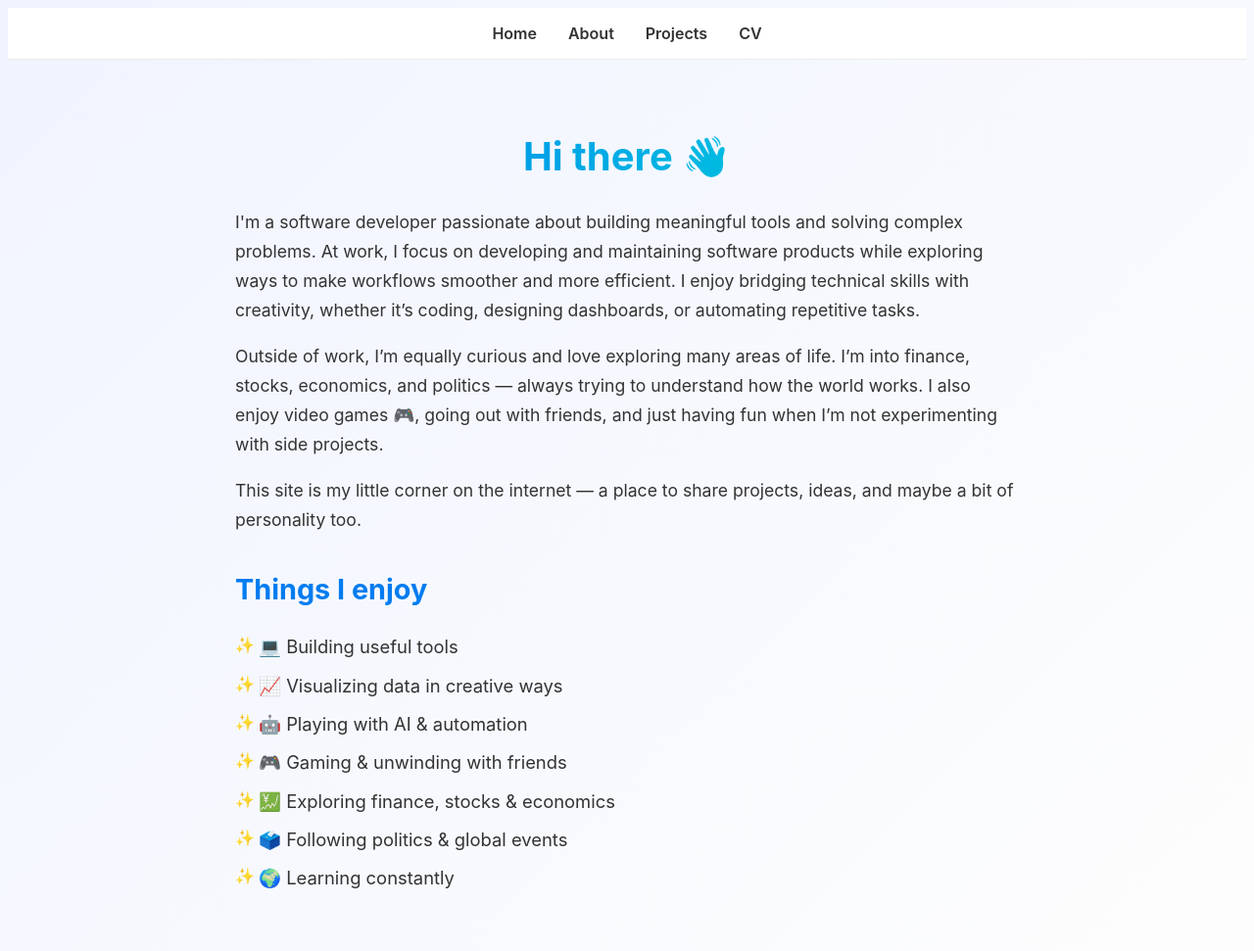
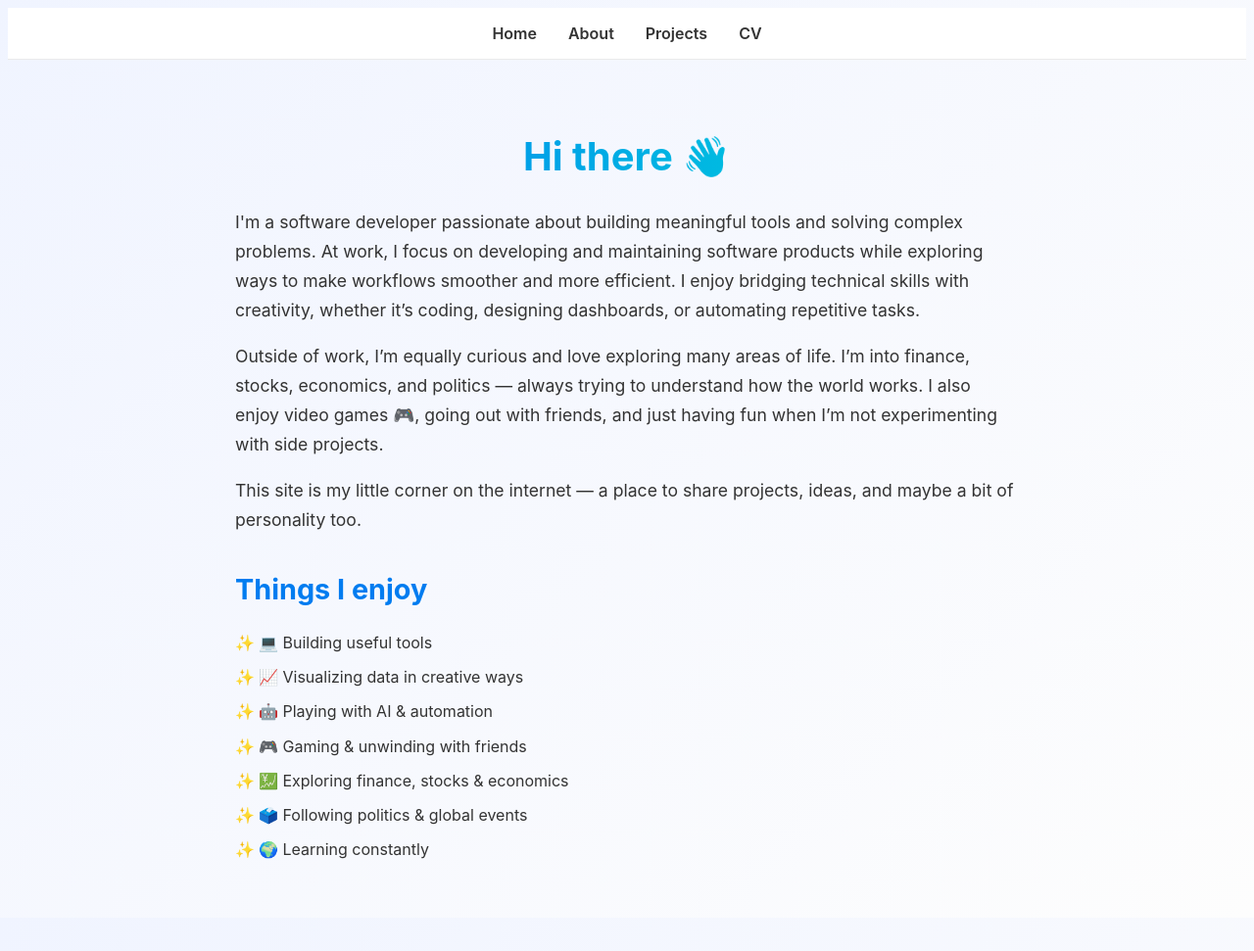
Before and after one commit to vinersar31/portfolio, a Jekyll site: the page built from about.md, in a window 1280 px wide and 971 px high. Shown: the whole window at 98% size. Built offline with Jekyll 4.4.1, drawn with Linux system fonts in a browser that asks for light colours.

Commit message:
format style.css

```diff
--- a/assets/css/style.css
+++ b/assets/css/style.css
@@ -44,51 +44,64 @@
   width: 100%;
 }
 
+/* ===== About Page Styles ===== */
 .about-section {
   max-width: 800px;
-  margin: 4rem auto;
-  padding: 0 1.5rem;
-  font-size: 1.15rem;
-  line-height: 1.8;
-  color: #2c3e50;
-  font-family: 'Segoe UI', sans-serif;
+  margin: 0 auto;
+  padding: 2rem;
+  font-family: Inter, sans-serif;
+  color: #333;
+  line-height: 1.7;
+  animation: fade-in 0.8s ease-in-out;
 }
 
 .about-section h1 {
   font-size: 2.5rem;
+  margin-bottom: 1rem;
   text-align: center;
-  margin-bottom: 1.5rem;
-  color: #ff4757;
+  background: linear-gradient(90deg, #007cf0, #00dfd8);
+  background-clip: text;
+  -webkit-text-fill-color: transparent;
 }
 
 .about-section h2 {
-  font-size: 1.5rem;
-  margin-top: 2.5rem;
+  font-size: 1.8rem;
+  margin: 2rem 0 1rem;
+  color: #007cf0;
+}
+
+.about-section p {
   margin-bottom: 1rem;
-  color: #3742fa;
+  font-size: 1.1rem;
 }
 
 .about-section ul {
   list-style: none;
-  padding: 0;
+  padding-left: 0;
 }
 
-.about-section ul li {
+.about-section li {
+  margin-bottom: 0.5rem;
   padding-left: 1.5rem;
   position: relative;
-  margin: 0.5rem 0;
 }
 
 .about-section ul li::before {
-  content: "➤";
+  content: "✨";
   position: absolute;
   left: 0;
-  color: #70a1ff;
-  font-size: 1rem;
 }
 
-.about-section p {
-  margin-bottom: 1.25rem;
+@keyframes fade-in {
+  from {
+    opacity: 0;
+    transform: translateY(10px);
+  }
+
+  to {
+    opacity: 1;
+    transform: translateY(0);
+  }
 }
 
 /* Projects Title */
@@ -199,65 +212,6 @@
 /* ===== Global Background ===== */
 body {
   background: linear-gradient(135deg, #f0f4ff, #fdfdfd);
-  font-family: "Inter", "Segoe UI", Roboto, sans-serif;
+  font-family: Inter, "Segoe UI", Roboto, sans-serif;
   color: #222;
 }
-
-/* ===== About Page Styles ===== */
-.about-section {
-  max-width: 800px;
-  margin: 0 auto;
-  padding: 2rem;
-  font-family: Inter, sans-serif;
-  color: #333;
-  line-height: 1.7;
-  animation: fade-in 0.8s ease-in-out;
-}
-
-.about-section h1 {
-  font-size: 2.5rem;
-  margin-bottom: 1rem;
-  text-align: center;
-  background: linear-gradient(90deg, #007cf0, #00dfd8);
-  -webkit-background-clip: text;
-  -webkit-text-fill-color: transparent;
-}
-
-.about-section h2 {
-  font-size: 1.8rem;
-  margin: 2rem 0 1rem;
-  color: #007cf0;
-}
-
-.about-section p {
-  margin-bottom: 1rem;
-  font-size: 1.1rem;
-}
-
-.about-section ul {
-  list-style: none;
-  padding-left: 0;
-}
-
-.about-section li {
-  margin-bottom: 0.5rem;
-  padding-left: 1.5rem;
-  position: relative;
-}
-
-.about-section ul li::before {
-  content: "✨";
-  position: absolute;
-  left: 0;
-}
-
-@keyframes fade-in {
-  from {
-    opacity: 0;
-    transform: translateY(10px);
-  }
-  to {
-    opacity: 1;
-    transform: translateY(0);
-  }
-}
```
